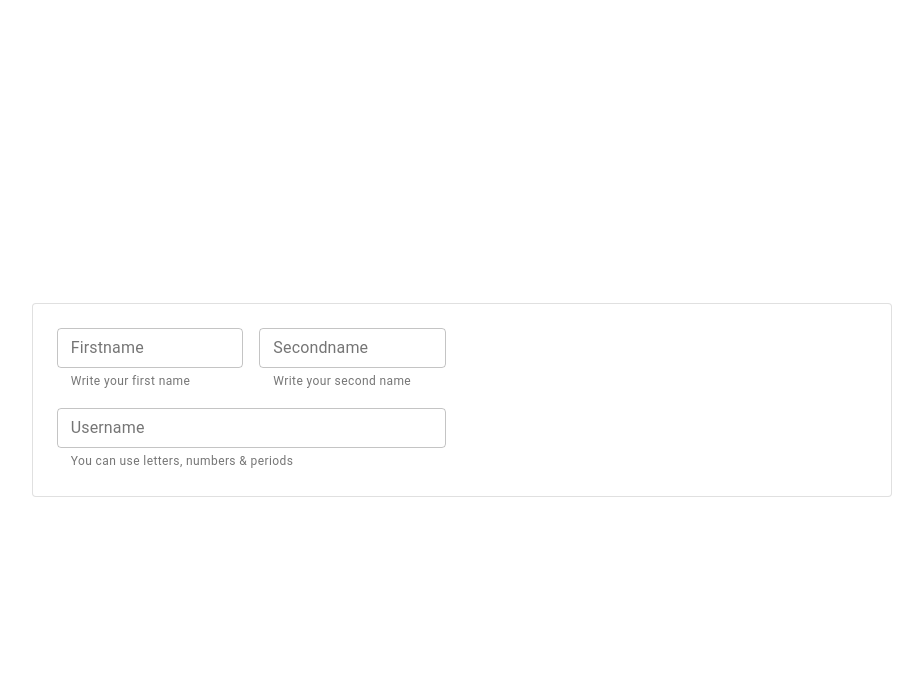
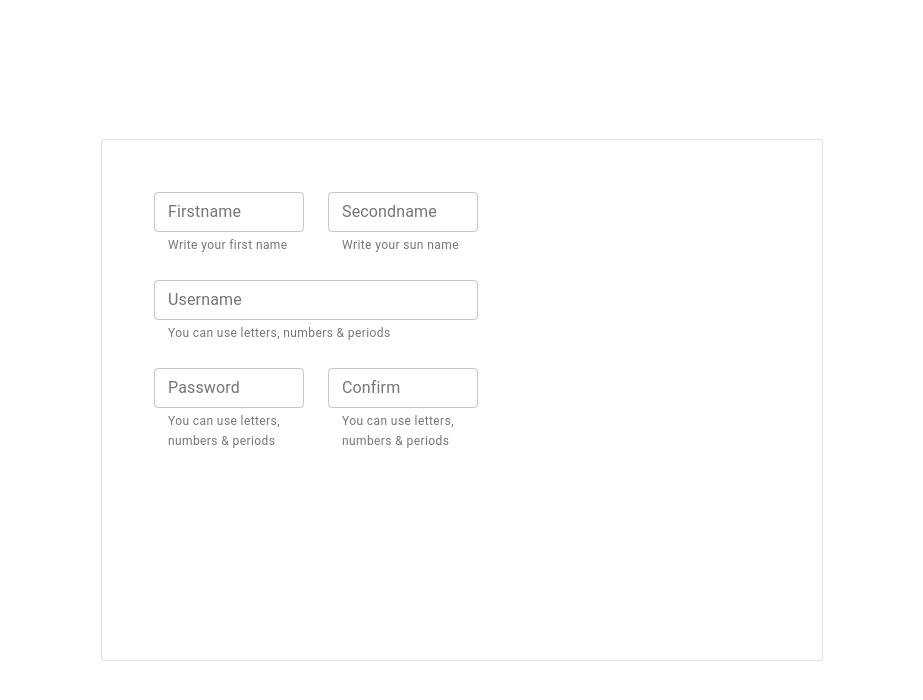
Before and after one commit to AmrAhmedA/Gmail-Registration-UI, a React (Create React App) app: page / in a window 1280 px wide. Shown: the top 700 px of the page, without its empty margins (178-1101 px from the left). Built offline with nearby package versions, Linux system fonts and the light colour scheme.

Commit message:
Add user password confirmation

```diff
--- a/src/App.js
+++ b/src/App.js
@@ -11,8 +11,8 @@ const useStyles = makeStyles((theme) => ({
     "& > *": {
       // margin: theme.spacing(5),
       padding: theme.spacing(3),
-      // width: theme.spacing(90),
-      // height: theme.spacing(65),
+      width: theme.spacing(90),
+      height: theme.spacing(65),
     },
   },
 }));
--- a/src/components/registerForm.jsx
+++ b/src/components/registerForm.jsx
@@ -8,15 +8,12 @@ import FormControl from "@material-ui/core/FormControl";
 
 const useStyles = makeStyles((theme) => ({
   root: {
-    "& > *": {
-      flexGrow: 1,
-
-      // margin: theme.spacing(3),
-      width: "100%",
-    },
-    margin: {
-      margin: theme.spacing(1),
-    },
+    flexGrow: 1,
+    // margin: theme.spacing(3),
+    width: "100%",
+  },
+  margin: {
+    margin: theme.spacing(2),
   },
 }));
 const RegisterForm = () => {
@@ -25,7 +22,7 @@ const RegisterForm = () => {
   return (
     // <Paper className={classes.root}>
     <form className={classes.root} noValidate autoComplete="off">
-      <Grid container spacing={2}>
+      <Grid container spacing={3} className={classes.margin}>
         <Grid item xs={3} sm={3}>
           <FormControl fullWidth>
             <Input
@@ -42,7 +39,7 @@ const RegisterForm = () => {
               id="secondname"
               name="secondname"
               label="Secondname"
-              helperText="Write your second name"
+              helperText="Write your sun name"
             />
           </FormControl>
         </Grid>
@@ -58,6 +55,26 @@ const RegisterForm = () => {
           </FormControl>
         </Grid>
         <Grid item xs={4}></Grid>
+        <Grid item xs={3} sm={3}>
+          <FormControl fullWidth>
+            <Input
+              id="password"
+              name="password"
+              label="Password"
+              helperText="You can use letters, numbers &amp; periods"
+            />
+          </FormControl>
+        </Grid>
+        <Grid item xs={3} sm={3}>
+          <FormControl fullWidth>
+            <Input
+              id="confirmpassword"
+              name="confirmpassword"
+              label="Confirm"
+              helperText="You can use letters, numbers &amp; periods"
+            />
+          </FormControl>
+        </Grid>
       </Grid>
     </form>
   );
```
Also changed, not shown: src/images/account.svg (added), src/images/google_PNG19644.png (added).
